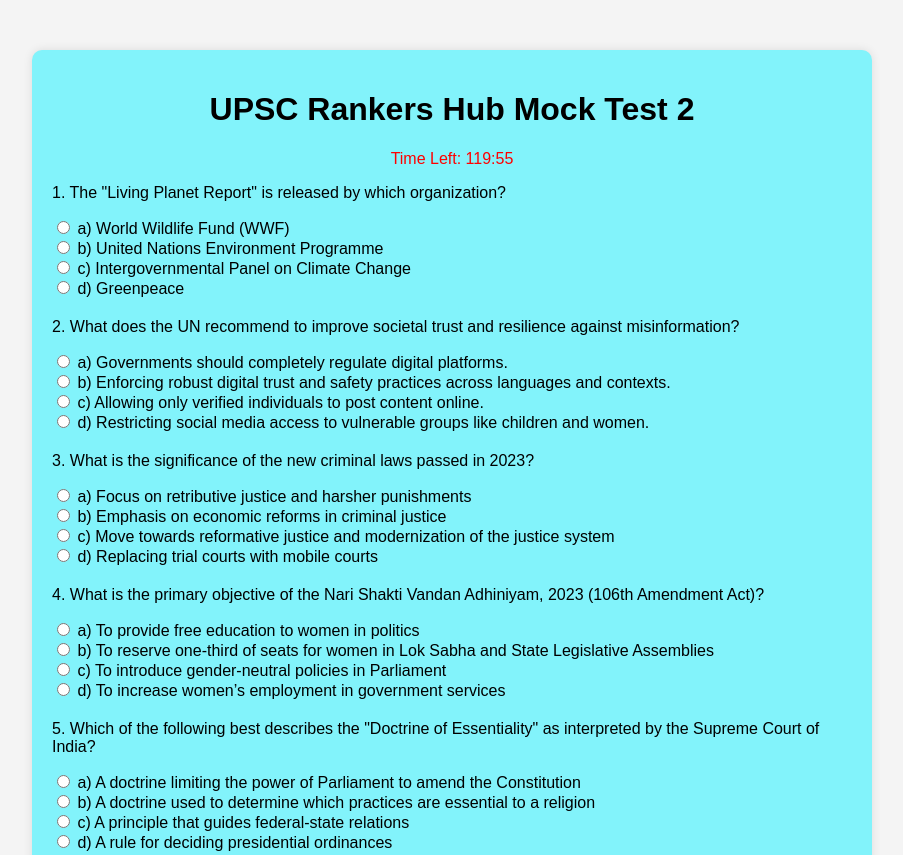
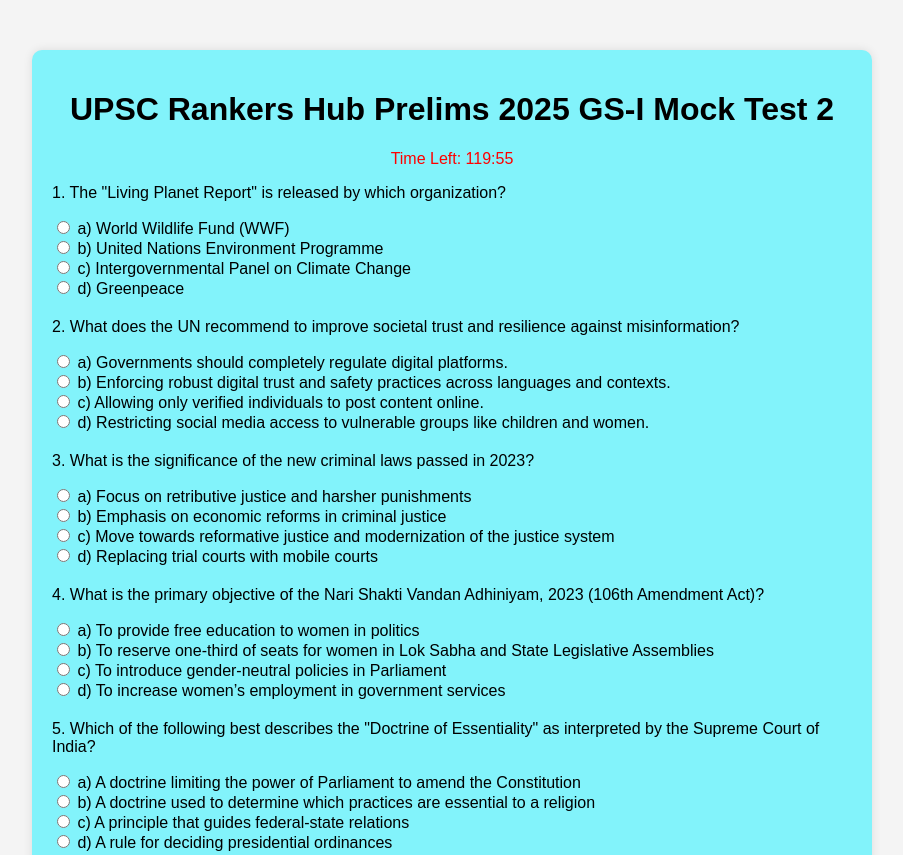
Before and after one commit to KasaniShirish/UPSC-RANKERS-HUB, a website: page public/test2.html in a window 1280 px wide. Shown: the top 855 px of the page, without its empty margins (188-1091 px from the left). Drawn offline with Linux system fonts and the light colour scheme.

```diff
--- a/public/test2.html
+++ b/public/test2.html
@@ -3,7 +3,7 @@
 <head>
     <meta charset="UTF-8">
     <meta name="viewport" content="width=device-width, initial-scale=1.0">
-    <title>UPSC Rankers hub Mock Test 2</title>
+    <title>UPSC Rankers Hub Prelims 2025 GS-I MockMock Test 2</title>
     <style>
         body {
             font-family: Arial, sans-serif;
@@ -56,7 +56,7 @@
 </head>
 <body>
     <div class="container">
-        <h1>UPSC Rankers Hub Mock Test 2</h1>
+        <h1>UPSC Rankers Hub Prelims 2025 GS-I Mock Test 2</h1>
         <p id="timer">Time Left: 120:00</p>
         <form id="testForm" onsubmit="handleSubmit(event)">
             <div class="question-container active" id="question-container-1">
```
Also changed, not shown: public/login.html (+1 -1 lines).
